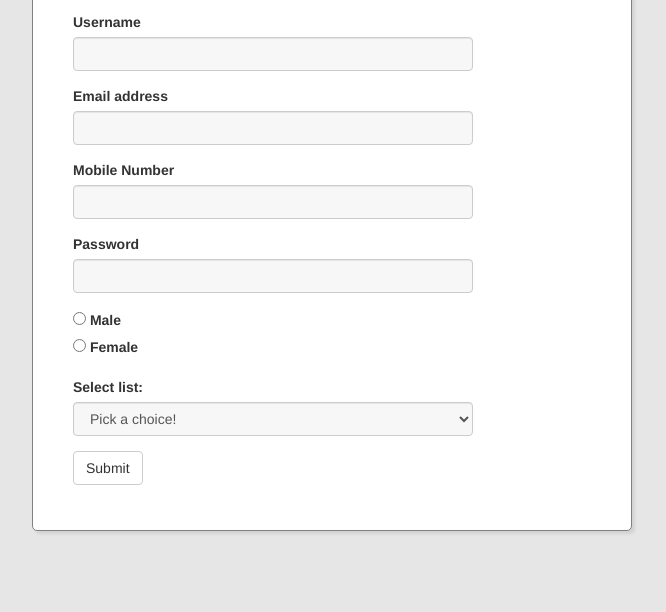
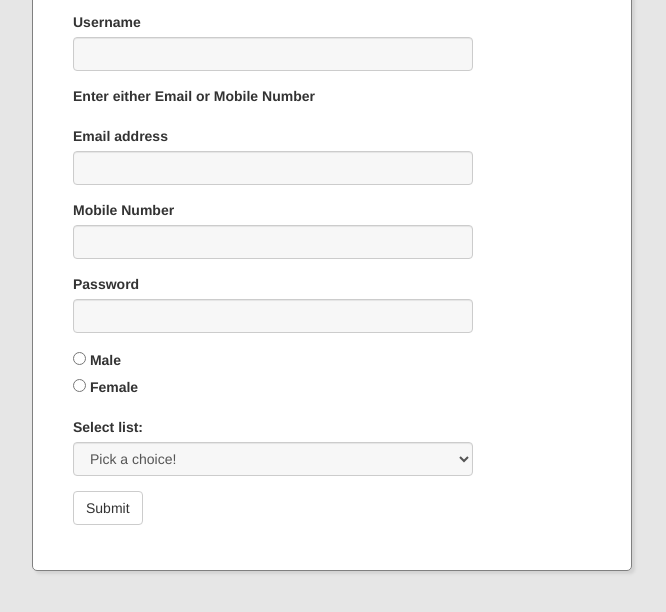
Before and after one commit to pranav96vaidya/Training-Assignment, a website: page Form Validation Assignment/app/template/index.html in a window 1280 px wide. Shown: the part 206-818 px from the top of the page, without its empty margins (308-974 px from the left). Drawn offline with nearby package versions, Linux system fonts and the light colour scheme.

Commit message:
Form validation assignment changes

```diff
--- a/Form Validation Assignment/app/template/index.html
+++ b/Form Validation Assignment/app/template/index.html
@@ -1,6 +1,5 @@
 <!DOCTYPE html>
 <html>
-
 <head>
     <title>Form Validation</title>
     <script src="../../node_modules/jquery/dist/jquery.min.js"></script>
@@ -9,12 +8,10 @@
     <script src="../../node_modules/jquery-validation/dist/jquery.validate.min.js"></script>
     <link rel="stylesheet" type="text/css" href="../../css/style.css">
     <script src="../../javascript/script.js"></script>
-
 </head>
-
 <body>
     <div class="container-fluid">
-        <form class="form">
+        <form class="form" method="GET" action="#">
             <div class="form-content">
                 <h2>Customer Information</h2>
                 <div class="form-group">
@@ -26,8 +23,11 @@
                     <input type="text" class="form-control" name="username" id="formUserName">
                 </div>
                 <div class="form-group">
+                    <label for="formUserName" class="tips">Enter either Email or Mobile Number</label>
+                </div>
+                <div class="form-group">
                     <label for="formEmail">Email address</label>
-                    <input type="text" class="form-control" name="email" id="formEmail">
+                    <input type="text" class="form-control email" name="email" id="formEmail">
                 </div>
                 <div class="form-group">
                     <label for="formMob">Mobile Number</label>
@@ -35,7 +35,7 @@
                 </div>
                 <div class="form-group">
                     <label for="formPassword">Password</label>
-                    <input type="text" class="form-control" name="password" id="formPassword">
+                    <input type="password" class="form-control" name="password" id="formPassword">
                 </div>
                 <div class="form-group">
                     <div>
@@ -59,11 +59,10 @@
                     </select>
                 </div>
                 <div class="form-group">
-                    <button type="submit" class="btn btn-default">Submit</button>
+                    <input type="submit" value="Submit" class="btn btn-default">
                 </div>
             </div>
         </form>
     </div>
 </body>
-
 </html>
--- a/Form Validation Assignment/javascript/script.js
+++ b/Form Validation Assignment/javascript/script.js
@@ -1,19 +1,21 @@
 $(function () {
     $.validator.addMethod("passwordValidation", function (value, element) {
         return this.optional(element) || /[a-z]+[A-Z]+[0-9]+/.test(value);
+    }, "Must have at least one lowercase letter, one upperCase letter and a number");
+    $.validator.addMethod("emailValidation", function (value, element) {
+        return this.optional(element) || /\S+@\S+\.([a-zA-Z]{2,4})+$/.test(value);
     }, "Must have at least one lowercase letter, one upperCase letter and a number");
     $.validator.addMethod("alphaNumericValidation", function (value, element) {
         return this.optional(element) || /^[A-Za-z0-9]*$/.test(value);
     }, "Must have only aplhaNumeric value");
     $.validator.addMethod("numberValidation", function (value, element) {
-        return this.optional(element) || /^(\+\d{1,3}[- ]?)?\d{10}$/.test(value);
-    }, "Must have valid number format");
-    $.validator.addMethod("selectValidation", function (value, element, arg) {
+        return this.optional(element) || /^\d{10}$/.test(value);
+    }, "Must contain 10 digits number");
+    $.validator.addMethod("selectValidation", function (value, _element, arg) {
         return arg !== value;
     }, "Please select a choice");
 
     $(".form").validate({
-        debug: true,
         rules: {
             name: "required",
             username: {
@@ -21,11 +23,19 @@ $(function () {
                 alphaNumericValidation: true,
             },
             email: {
-                required: true,
-                email: true
+                emailValidation: true
             },
             mobNum: {
-                required: true,
+                required: function () {
+                    if ($('.email').val() == "") {
+                        return true;
+                    }
+                    else {
+                        console.log(element);
+                        element.removeClass(error);
+                        return flase;
+                    }
+                },
                 numberValidation: true,
             },
             password: {
@@ -42,27 +52,23 @@ $(function () {
         },
         errorPlacement: function (error, element) {
             if (element.attr("type") == "radio") {
-                console.log(element.parent().parent());
-                //element.parent().parent().insertAfter(error);
                 error.insertAfter(element.parent().parent());
-                // if ($('input[type=radio]')) {
-                //     console.log($('input[type=radio]'));
-                //     console.log(element);
-                //     //this.parentNode.parentNode.insertAfter(error);
-                //     //error.insertAfter(element.parent());
-                // }
             }
             else {
                 error.insertAfter(element);
             }
         },
         messages: {
-            name: "Please enter your firstname",
+            name: "Please enter your Name",
+            username: {
+                required: "Please enter Username",
+            },
             password: {
                 required: "Please provide a password",
                 minlength: "Your password must be at least 5 characters long"
             },
             email: "Please enter a valid email address",
+            mobNum: "Please enter mobile number",
             gender: "Please select your gender"
         },
         onfocusout: function (element) {
@@ -71,7 +77,8 @@ $(function () {
         onkeyup: function (element) {
             this.element(element);
         },
-        submitHandler: function (form) {
+        submitHandler: function () {
+            console.log("Submitted!");
             form.submit();
         }
     });
--- a/Form Validation Assignment/scss/style.scss
+++ b/Form Validation Assignment/scss/style.scss
@@ -4,6 +4,7 @@ $formBorderColor: #808080;
 $formBoxShadowColor: #D3D3D3;
 $inputBgColor: #f7f7f7;
 $errorTextColor: #990000;
+$tipColor: #008000;
 
 body {
     background-color: $bgColor;
@@ -25,6 +26,11 @@ body {
 
             .form-group {
                 width: 400px;
+
+                .tips {
+                    color: $tipColor;
+                    font-size: 14px;
+                }
             }
 
             .form-control {
@@ -36,5 +42,9 @@ body {
             color: $errorTextColor;
             font-size: 14px;
         }
+
+        .form-control.error {
+            border: 1px solid $errorTextColor;
+        }
     }
 }
```
